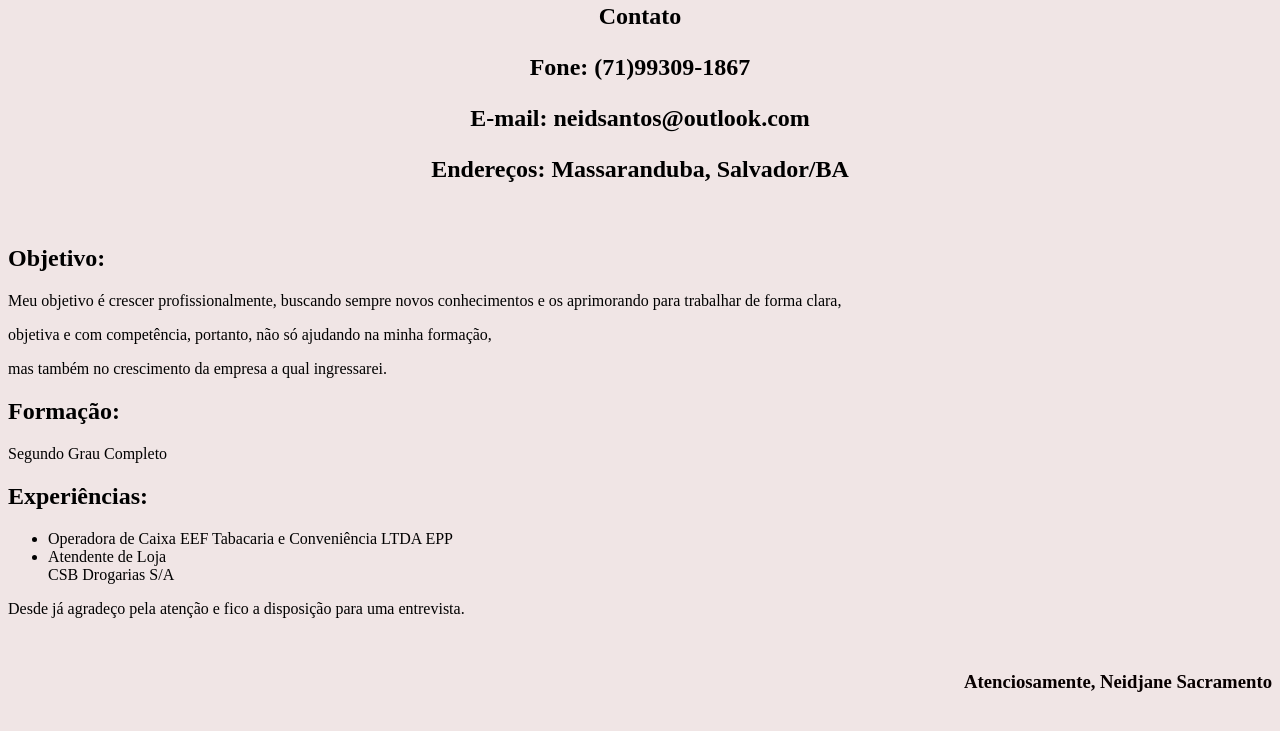
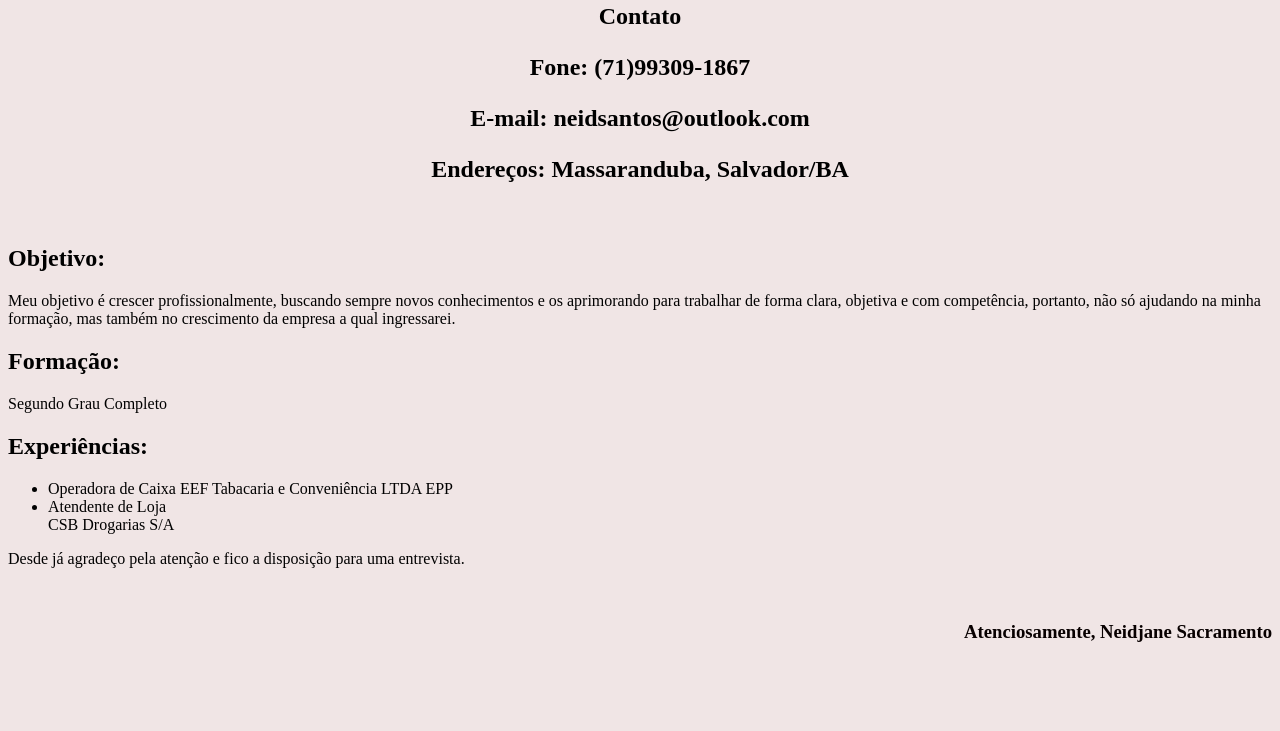
Before and after one commit to SacramentoSS/Curriculo, a plain HTML site: page index.html in a window 1280 px wide. Shown: the part 79-810 px from the top of the page. Drawn offline with Linux system fonts and the light colour scheme.

Commit message:
Update index.html

```diff
--- a/index.html
+++ b/index.html
@@ -18,10 +18,10 @@
 <br>
 
 <h2>Objetivo:</h2>
-    <p>Meu objetivo é crescer profissionalmente, buscando sempre novos
-    conhecimentos e os aprimorando para trabalhar de forma clara,</p> <p>objetiva e com
-    competência, portanto, não só ajudando na minha formação,</p> <p> mas também no
-    crescimento da empresa a qual ingressarei.</p>
+    Meu objetivo é crescer profissionalmente, buscando sempre novos
+    conhecimentos e os aprimorando para trabalhar de forma clara, objetiva e com
+    competência, portanto, não só ajudando na minha formação, mas também no
+    crescimento da empresa a qual ingressarei.
     <h2>Formação:</h2> Segundo Grau Completo
     <h2>Experiências:</h2>
 
```
